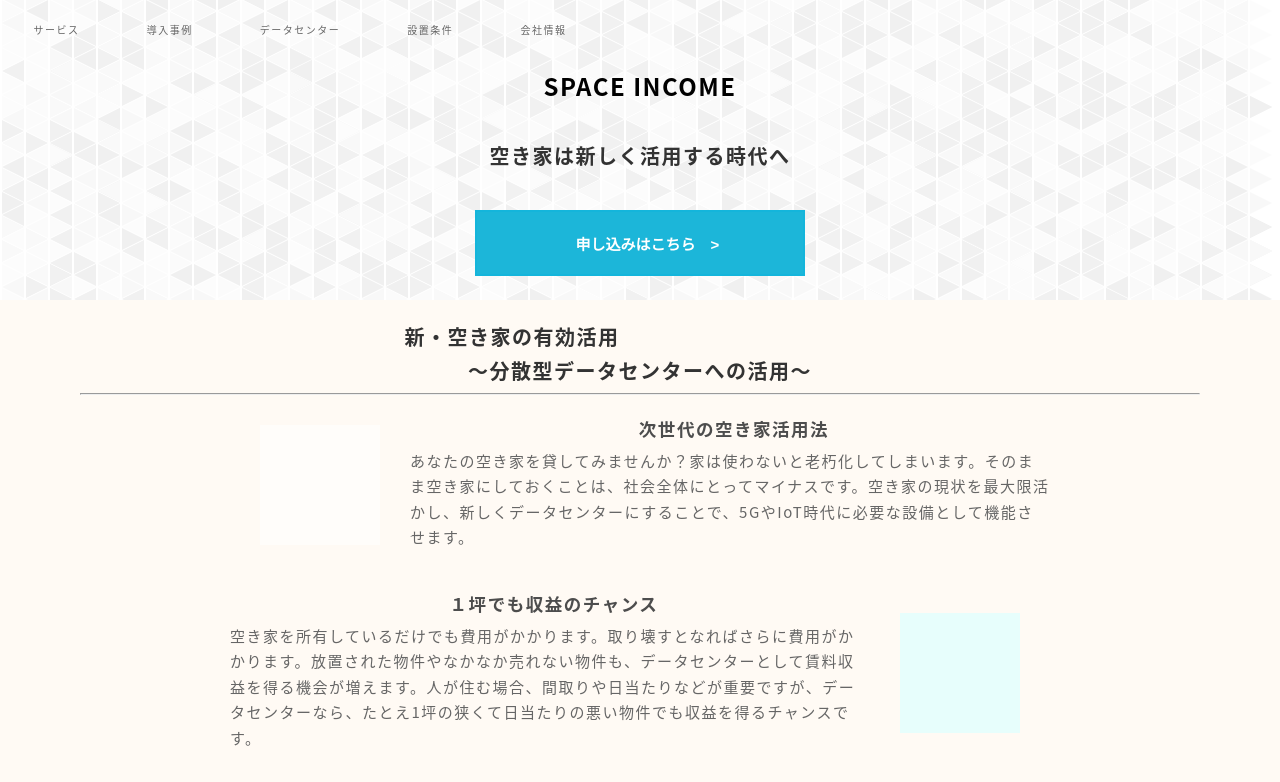
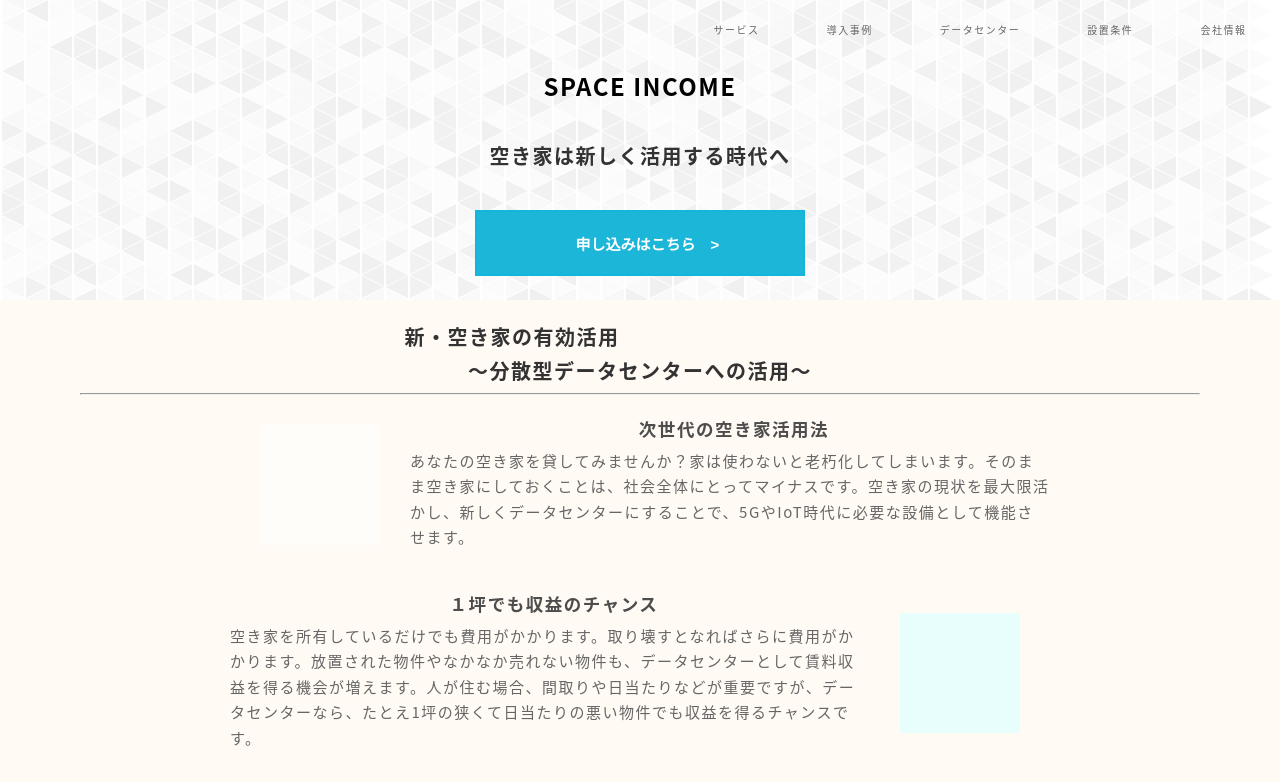
Before and after one commit to Zofuku/Zofuku.github.io, a plain HTML site: page index.html in a window 1280 px wide. Shown: the top 782 px of the page. Drawn offline with Linux system fonts and the light colour scheme; grey boxes are pictures that could not be loaded.

Commit message:
Update index.css

```diff
--- a/index.css
+++ b/index.css
@@ -95,7 +95,8 @@ div.top:before {
 }
 .menubar {
   display: flex;
-  /*justify-content: flex-end;*/
+  justify-content: flex-end;
+  margin-right: 20px;
   height: 60px;
   width: 100%;
 }
```
